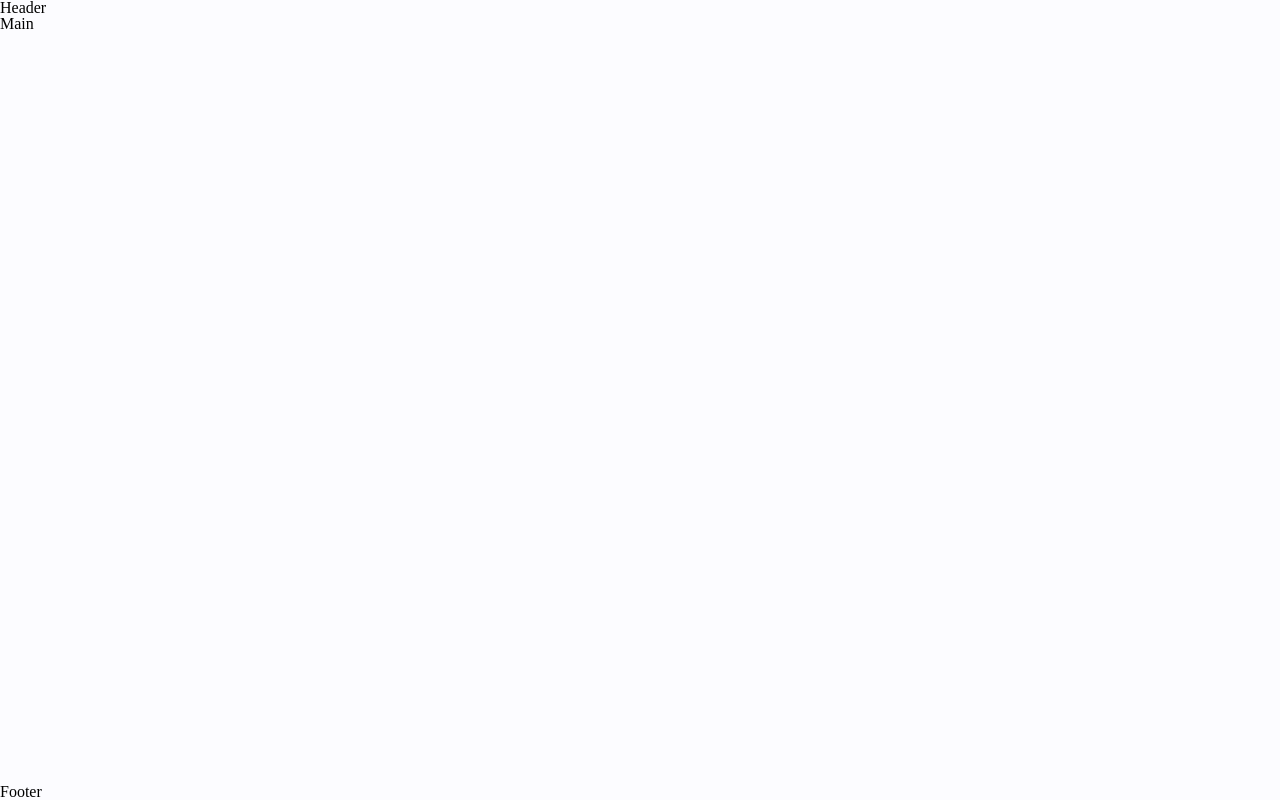
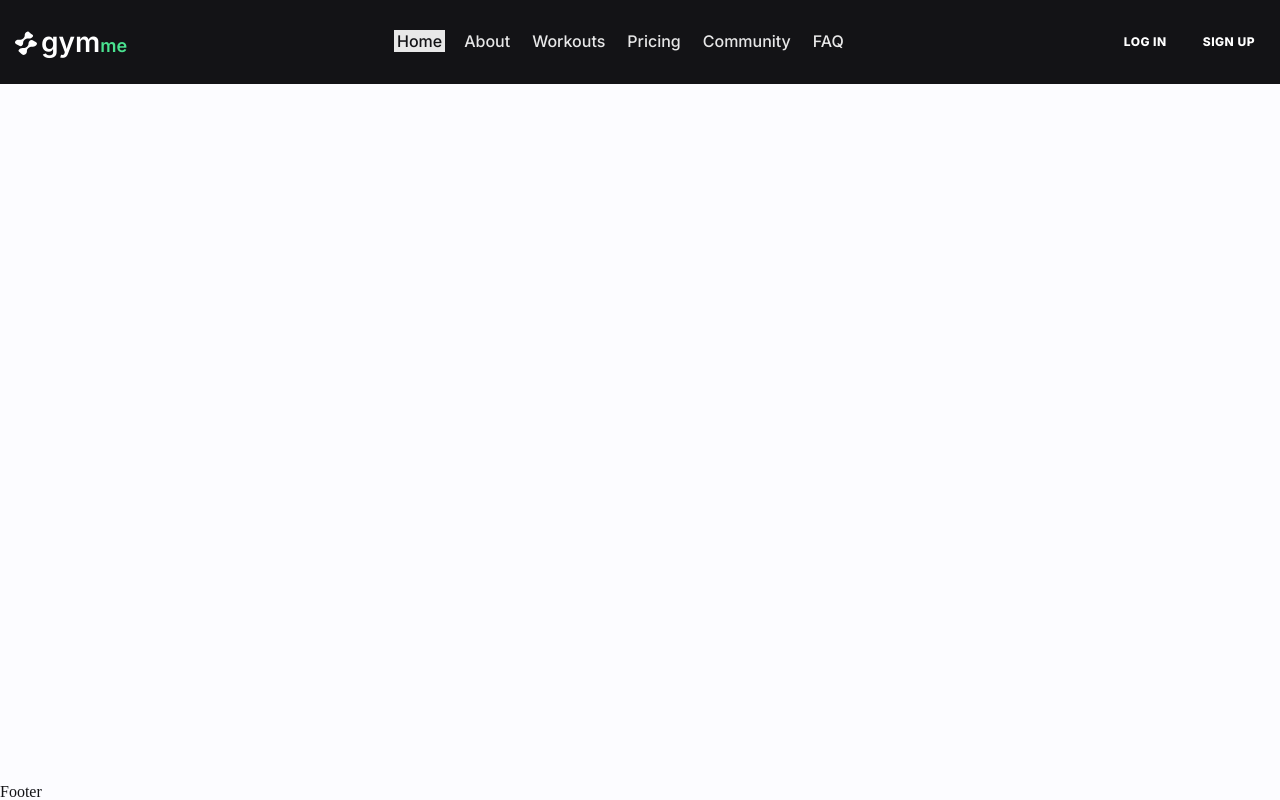
Before and after one commit to surpri6e/_gymme, a plain HTML site: page src/index.html in a window 1280 px wide. Drawn offline with Linux system fonts and the light colour scheme.

Commit message:
Header with adaptive, but witout burger-menu

```diff
--- a/src/index.html
+++ b/src/index.html
@@ -21,8 +21,45 @@
     <!-- Structure -->
 
     <div class="page">
-        <header class="header">Header</header>
-        <main class="main">Main</main>
+
+        <header class="header">
+            <div class="header__container _Container">
+                <a href="#" class="header__logo" target="_blank">
+                    <img src="./assets/icons/logo.svg" alt="Logo" class="header__img">
+                    gym<span>me</span>
+                </a>
+                <nav class="header__menu menu">
+                    <ul class="menu__list">
+                        <li class="menu__elem">
+                            <a href="#" class="menu__link menu__link--active" target="_blank">Home</a>
+                        </li>
+                        <li class="menu__elem">
+                            <a href="#" class="menu__link" target="_blank">About</a>
+                        </li>
+                        <li class="menu__elem">
+                            <a href="#" class="menu__link" target="_blank">Workouts</a>
+                        </li>
+                        <li class="menu__elem">
+                            <a href="#" class="menu__link" target="_blank">Pricing</a>
+                        </li>
+                        <li class="menu__elem">
+                            <a href="#" class="menu__link" target="_blank">Community</a>
+                        </li>
+                        <li class="menu__elem">
+                            <a href="#" class="menu__link" target="_blank">FAQ</a>
+                        </li>
+                    </ul>
+                </nav>
+                <div class="header__buttons buttons-header">
+                        <a href="#" class="buttons-header__button btn" target="_blank">Log in</a>
+                        <a href="#" class="buttons-header__button btn" target="_blank">Sign up</a>
+                </div>
+            </div>
+        </header>
+
+        <main class="main">\
+
+        </main>
         <footer class="footer">Footer</footer>
     </div>
 
--- /dev/null
+++ b/src/styles/blocks/_btn.scss
@@ -0,0 +1,20 @@
+.btn {
+    display: flex;
+    justify-content: center;
+    align-items: center;
+
+    border-radius: 0.1rem;
+    padding: 0.2rem 3rem;
+
+    font-family: Inter;
+    font-weight: 700;
+    font-size: 1.2rem;
+    line-height: (18 / 12 * 100%);
+    text-transform: uppercase;
+    color: $white;
+    letter-spacing: 0.05rem;
+
+    text-align: center;
+
+    transition: all 150ms linear;
+}
--- /dev/null
+++ b/src/styles/blocks/_burger.scss
@@ -0,0 +1 @@
+//!
--- a/src/styles/blocks/_header.scss
+++ b/src/styles/blocks/_header.scss
@@ -0,0 +1,59 @@
+.header {
+    position: fixed;
+    left: 0;
+    top: 0;
+
+    width: 100%;
+    z-index: 100;
+
+    background-color: $primaryColor;
+
+    &__container {
+        display: flex;
+        align-items: center;
+        min-height: 8.4rem;
+        padding: 2rem 1.5rem;
+        justify-content: space-between;
+    }
+
+    &__logo {
+        display: block;
+        color: $white;
+        font-size: 2.8rem;
+        font-weight: 600;
+        font-family: Inter;
+        position: relative;
+
+        span {
+            color: $mainGreen;
+            font-size: 1.8rem;
+        }
+
+        img {
+            margin-top: 0.3rem;
+            margin-right: -0.3rem;
+        }
+    }
+}
+
+.buttons-header {
+    display: flex;
+    flex-wrap: wrap;
+
+    &__button {
+        min-height: 4.2rem;
+        &:not(:last-child) {
+            margin-right: 1.6rem;
+        }
+
+        &:hover {
+            background-color: $mainGreen;
+        }
+    }
+}
+
+@media (max-width: $bp-1) {
+    .buttons-header__button {
+        padding: 0.2rem 1rem;
+    }
+}
--- /dev/null
+++ b/src/styles/blocks/_menu.scss
@@ -0,0 +1,44 @@
+.menu {
+    &__list {
+        display: flex;
+        flex-wrap: wrap;
+    }
+
+    &__elem {
+        line-height: calc(18 / 16 * 100%);
+        &:not(:last-child) {
+            margin-right: 1.2rem;
+        }
+        padding: 1rem;
+    }
+
+    &__link {
+        transition: all 200ms ease-in-out;
+        font-family: Inter;
+        font-weight: 500;
+        color: rgba($white, 0.9);
+        padding: 0.1rem 1rem;
+
+        &:hover {
+            color: $primaryColor;
+            background-color: rgba($white, 0.9);
+        }
+
+        &--active {
+            color: $primaryColor;
+            background-color: rgba($white, 0.9);
+        }
+    }
+}
+
+@media (max-width: $bp-1) {
+    .menu__elem {
+        padding: 0.5rem;
+        &:not(:last-child) {
+            margin-right: 0.6rem;
+        }
+    }
+    .menu__link {
+        padding: 0.1rem 0.3rem;
+    }
+}
--- a/src/styles/start/_vars.scss
+++ b/src/styles/start/_vars.scss
@@ -14,4 +14,4 @@ $widthContainer: 128rem;
 
 //! BreakPoints
 
-$bp-1: 111px;
+$bp-1: 1280px;
--- a/src/styles/start/styles.scss
+++ b/src/styles/start/styles.scss
@@ -22,6 +22,7 @@ body {
   display: flex;
   flex-direction: column;
 
+  color: $primaryColor;
   font-weight: 400;
   font-size: 1.6rem;
   font-family: "Open Sans" sans-serif;
@@ -52,8 +53,11 @@ body {
 }
 
 //? Blocks site
+@import "../blocks/_btn.scss";
+@import "../blocks/_burger.scss";
 @import "../blocks/_header.scss";
 @import "../blocks/_footer.scss";
+@import "../blocks/_menu.scss";
 
 //? Libs site
 @import "../libs/_libs.scss";
```
Also changed, not shown: src/assets/icons/logo.svg (renamed from src/assets/iconfonts/logo.svg), src/styles/start/_iconfonts.scss (line endings or trailing spaces), src/styles/start/styles.css.
